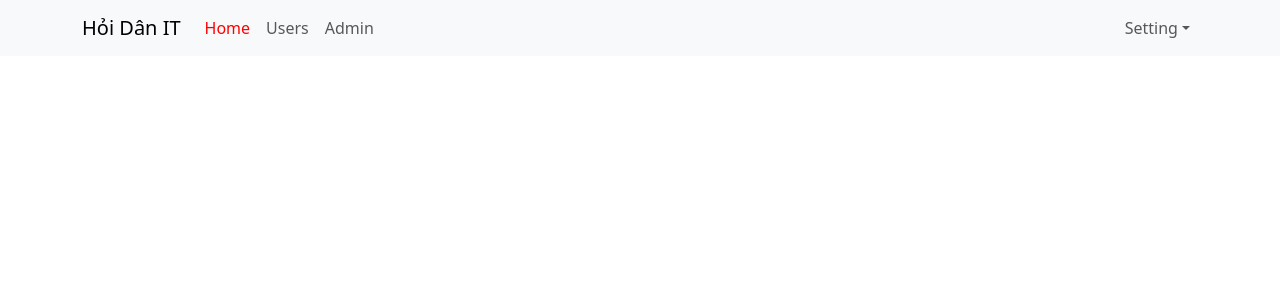
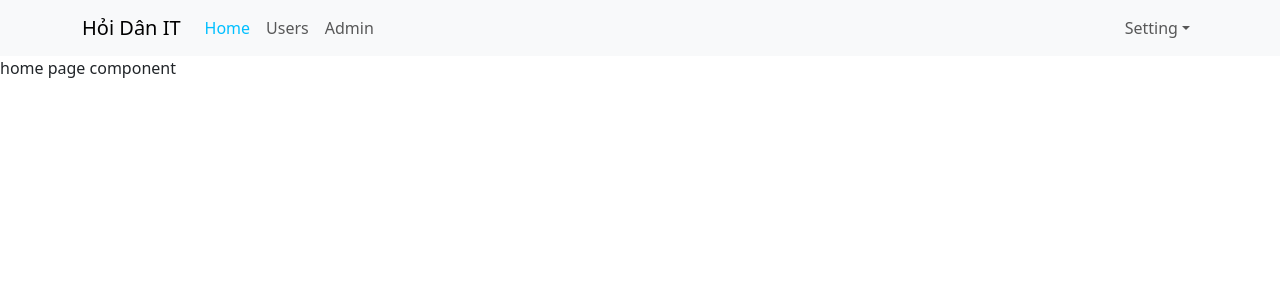
Before and after one commit to Thanh3423/basic-react-redux, a React (Create React App) app: page / in a window 1280 px wide. Shown: the top 300 px of the page. Built offline with nearby package versions, Linux system fonts and the light colour scheme.

Commit message:
index routes

```diff
--- a/src/App.scss
+++ b/src/App.scss
@@ -13,7 +13,7 @@
     .navbar-nav {
       .nav-link {
         &.active {
-          color: red;
+          color: #00bfff;
         }
       }
     }
--- a/src/components/Header/Header.js
+++ b/src/components/Header/Header.js
@@ -8,7 +8,7 @@
     return (
         <Navbar expand="lg" className="bg-body-tertiary">
             <Container>
-                <Navbar.Brand href="#home">Hỏi Dân IT</Navbar.Brand>
+                <NavLink to='/' className='navbar-brand'>Hỏi Dân IT</NavLink>
                 <Navbar.Toggle aria-controls="basic-navbar-nav" />
                 <Navbar.Collapse id="basic-navbar-nav">
                     <Nav className="me-auto">
@@ -23,11 +23,9 @@
                     </Nav>
                     <Nav>
                         <NavDropdown title="Setting" id="basic-nav-dropdown">
-                            <NavDropdown.Item href="#action/3.1">Login</NavDropdown.Item>
-                            <NavDropdown.Item href="#action/3.2">
-                                Logout
-                            </NavDropdown.Item>
-                            <NavDropdown.Item href="#action/3.3">Profile</NavDropdown.Item>
+                            <NavDropdown.Item >Login</NavDropdown.Item>
+                            <NavDropdown.Item > Logout</NavDropdown.Item>
+                            <NavDropdown.Item >Profile</NavDropdown.Item>
 
 
                         </NavDropdown>
--- /dev/null
+++ b/src/components/Home/HomePage.js
@@ -0,0 +1,10 @@
+const HomePage = (props) => {
+    return (
+        <div className="homepage-container">
+            home page component
+
+        </div>
+    )
+}
+
+export default HomePage;
--- a/src/index.js
+++ b/src/index.js
@@ -12,6 +12,7 @@
 } from 'react-router-dom';
 import User from './components/User/User';
 import Admin from './components/Admin/Admin';
+import HomePage from './components/Home/HomePage';
 
 
 const root = ReactDOM.createRoot(document.getElementById('root'));
@@ -21,6 +22,7 @@
     <BrowserRouter>
       <Routes>
         <Route path="/" element={<App />} >
+          <Route index element={<HomePage />} />
           <Route path="users" element={<User />} />
           <Route path="admins" element={<Admin />} />
         </Route>
```
